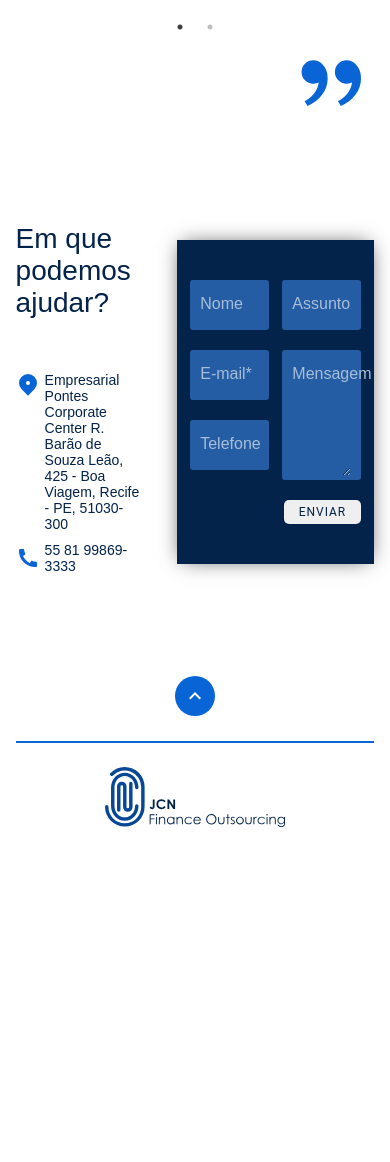
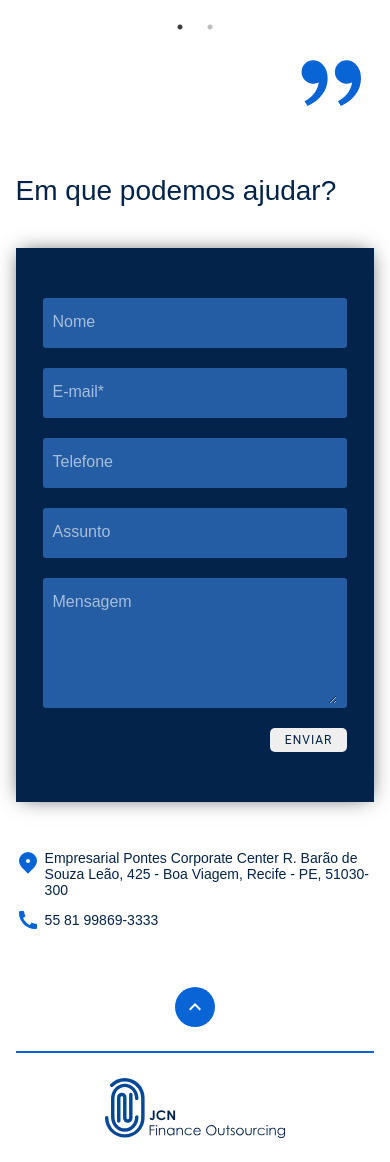
Before and after one commit to eduqz/JCN, a Django app: page / in a window 390 px wide. Shown: the part 2640-3802 px from the top of the page. Before the commit the page ends 3467 px from the top, so only its background shows below. Run offline with Django 3.2, Linux system fonts and the light colour scheme; style sheets or scripts are compiled from the project's sources; some libraries are stand-ins or nearby versions; some web fonts are replaced.

Commit message:
Fix responsivity contact

```diff
--- a/assets/css/_contact.scss
+++ b/assets/css/_contact.scss
@@ -1,25 +1,40 @@
 #contact {
     height: 500px;
-    display: flex;
-    align-items: center;
-    justify-content: space-between;
     margin: 0px 4%;
+    display: grid;
+    grid-template-columns: 30% auto 60%;
+    grid-template-rows: repeat(2, 35%);
+    gap: 0px 0px;
+    grid-template-areas:
+        "title . forms"
+        "midias . forms";
+    align-content: center;
 
-    &-text {
-        margin: 30px 0px;
-        width: 35%;
-        display: flex;
-        flex-direction: column;
-        justify-content: space-between;
+    @media (max-width: 1000px) {
+        height: auto;
+        grid-template-columns: auto;
+        grid-template-rows: auto;
+        grid-template-areas:
+        "title"
+        "forms"
+        "midias";
+    }
+
+    @media (min-width: 1400px) {
+        margin: 0% 15%;
+    }
 
     h2 {
         width: 0px;
         @include titles;
         width: 90%;
+        grid-area: title;
     }
 
-        &-medias {
+    #contact-text-medias {
         margin: 30px 0px;
+        grid-area: midias;
+        align-self: flex-end;
 
         #localization {
             display: flex;
@@ -48,31 +63,48 @@
             }
         }
     }
-    }
 
     &-forms {
         background-color: $dark-blue;
-        width: 55%;
         -webkit-box-shadow: 0px 0px 20px -5px rgba(0,0,0,0.75);
         -moz-box-shadow: 0px 0px 20px -5px rgba(0,0,0,0.75);
         box-shadow: 0px 0px 20px -5px rgba(0,0,0,0.75);
+        padding: 10px 0px;
+        grid-area: forms;
+
+        @media (max-width: 1000px) {
+            margin: 5% 0px;
+        }
 
         form {
             display: flex;
             justify-content: space-evenly;
             margin: 40px 0px;
+
+            @media (max-width: 600px) {
+                flex-direction: column;
+                align-items: center;
+            }
         }
 
     }
 
     #contact-forms-1 {
         width: 40%;
+
+        @media (max-width: 600px) {
+            width: 85%;
+        }
     }
 
     #contact-forms-2 {
         width: 40%;
         display: flex;
         flex-direction: column;
+
+        @media (max-width: 600px) {
+            width: 85%;
+        }
 
         #contato-btn {
             @include button;
--- a/templates/contact.html
+++ b/templates/contact.html
@@ -1,10 +1,9 @@
 {% load static %}
 
 <section id="contact">
-    <div id="contact-text">
     <h2>Em que podemos ajudar?</h2>
 
-        <di id="contact-text-medias">
+    <div id="contact-text-medias">
         <div id="localization">
             <img src="../assets/images/pin.svg" alt="">
             <p>Empresarial Pontes Corporate Center
@@ -14,7 +13,6 @@
         <div id="phone">
             <img src="../assets/images/phone.svg" alt="">
             <p>55 81 99869-3333</p>
-            </div>
         </div>
     </div>
 
```
Also changed, not shown: assets/sass/css/main.css (+44 -21 lines), 1 other file. Lines whose indentation alone changed are shown as unchanged.
